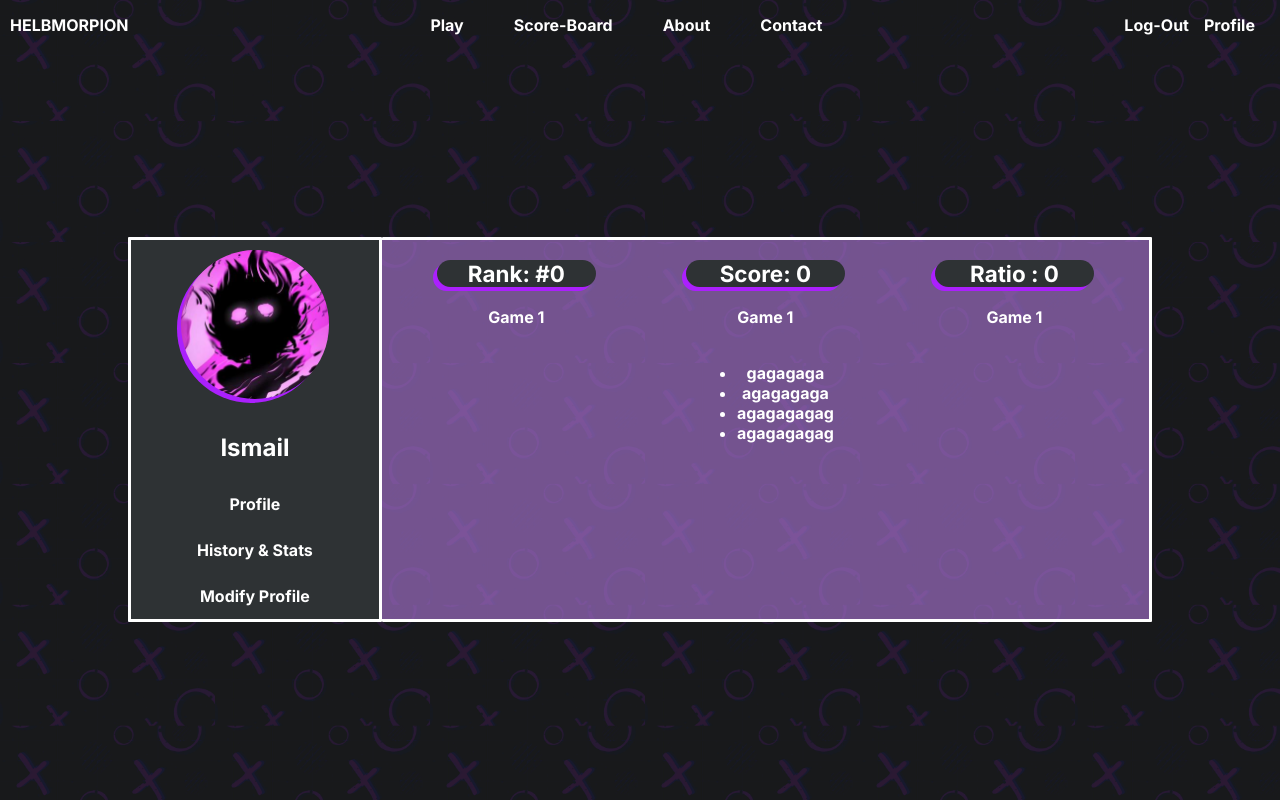
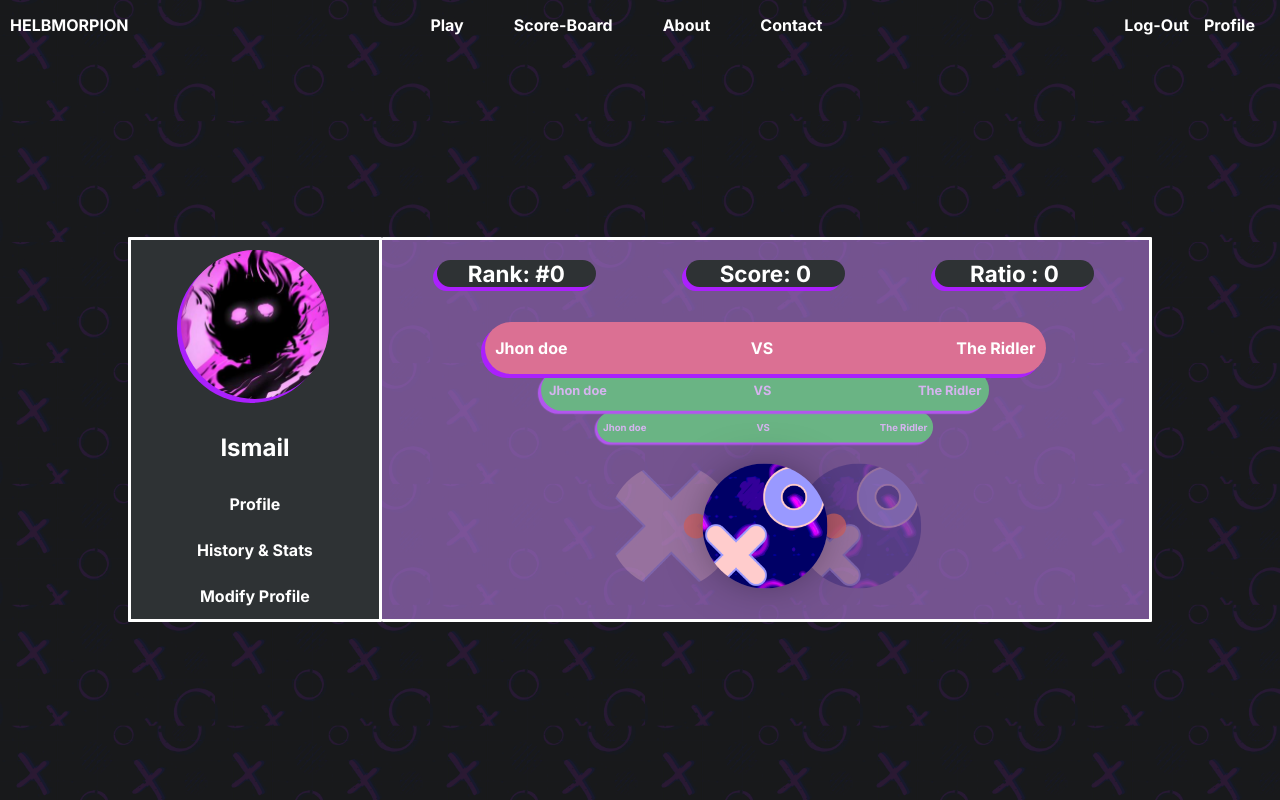
Before and after one commit to IsmailAzzouz/PROJETWEB, a Django app: page /profile/ in a window 1280 px wide. Run offline with Django 4.2, Linux system fonts and the light colour scheme; a user stored in the database is signed in; data comes from the database, SQL or seed files in the repository.

Commit message:
CSS PROFILE
ADD FINAL CSS TO THE PROFILE -> PROFILE SECTION

45% OF THE PROFILE HAS BEEN COMPLITED

THE CARROUSEL HAS BEEN ADDED

```diff
--- a/HelbMorpion/static/CSS/profile.css
+++ b/HelbMorpion/static/CSS/profile.css
@@ -12,7 +12,7 @@ body{
 .Global-Frame{
     display: flex;
     width: 80%;
-    height: 75%;
+    height: 85%;
     position: sticky;
     margin: auto;
     padding: 10px;
@@ -101,14 +101,7 @@ padding:10px;
     background-size: auto;
     filter: drop-shadow(-0.3vw  0.5vh 0px #ab20fd);
 }
-.LastGamePlayed{
-    display: flex;
-    flex-direction: row;
-text-align: center;
-padding:10px;
-    width: 100%;
-        justify-content: space-around;
-}
+
 .UserPreferedSymbol{
     display: flex;
     flex-direction: row;
@@ -117,3 +110,145 @@ padding:10px;
     width: 100%;
         justify-content: space-around;
 }
+/***************************************************/
+.LastGamePlayed{
+
+    display:flex;
+    flex-direction:column;
+    padding:10px;
+    margin:10px;
+    column-gap: 10px;
+    gap:10px;
+    width: 75%;
+    color:white;
+    }
+    .LastGamePlayed span{
+    padding:0px 10px 0px 10px;
+        margin: 5px 0px 5px 0px;
+    display:flex;
+    flex-direction:row;
+    justify-content:space-between;
+    border-radius:50px;
+    border-style:none;
+    border-color:transparent;
+    /*backdrop-filter: blur(10px);*/
+        color:white;
+         filter: drop-shadow(-0.3vw  0.5vh 0px #ab20fd);
+    }
+     .LastGamePlayed span:nth-child(2){
+   transform: scale(0.8);
+
+    margin-top:-25px;
+    position:relative;
+    z-index:-1;
+
+    }
+    .LastGamePlayed span:nth-child(3){
+   transform: scale(0.6);
+    margin-top:-30px;
+    position:relative;
+    z-index:-2;
+
+    }
+
+    #win{
+        background-color: #00ff00;
+    }
+    #loose{
+        background-color: palevioletred;
+    }
+
+
+    /*************************************************************/
+.UserPreferedSymbol{
+    height: fit-content;
+    width: fit-content;
+    transform: scale(50%);
+}
+.items {
+  position: absolute;
+top: 86px;
+  transform: translate(-50%, -50%);
+  user-select: none;
+}
+
+.items .item {
+
+  position: absolute;
+
+  transform: translate(-50%, -50%);
+  width: 250px;
+  height: 250px;
+  border-radius: 50%;
+  overflow: hidden;
+  transition: all 300ms ease-in-out;
+  z-index: -1;
+  opacity: 0;
+}
+
+.item img {
+  width: 100%;
+  height: 100%;
+  object-fit: cover;
+}
+
+.item.active {
+  opacity: 1;
+  z-index: 99;
+  box-shadow: 0px 0px 105px -35px rgba(0, 0, 0, 0.75);
+}
+
+.item.prev {
+  z-index: 2;
+  opacity: 0.25;
+  transform: translate(-125%, -50%);
+}
+
+.item.next {
+  z-index: 2;
+  opacity: 0.25;
+  transform: translate(25%, -50%);
+}
+
+.items .button-container {
+  position: absolute;
+  top: 50%;
+  left: 50%;
+  transform: translate(-50%, -50%);
+  width: 275px;
+  z-index: 3;
+}
+
+.button-container .button {
+  color: #fff;
+  font-size: 32px;
+  cursor: pointer;
+  position: relative;
+  opacity: 0.75;
+  transition: all 300ms ease-in-out;
+}
+
+.button-container .button:hover {
+  opacity: 1;
+}
+
+.button-container .button:before {
+  content: "";
+  position: absolute;
+  top: 50%;
+  left: 50%;
+  transform: translate(-50%, -50%);
+  width: 50px;
+  height: 50px;
+  background-color: rgb(208, 98, 98);
+  border-radius: 50%;
+  z-index: -99;
+}
+
+.button-container .button:nth-child(1) {
+  float: left;
+}
+
+.button-container .button:nth-child(2) {
+  float: right;
+}
--- a/users/templates/users/profile.html
+++ b/users/templates/users/profile.html
@@ -36,17 +36,32 @@
             </p>
           </article>
           <article class="LastGamePlayed">
-            <span>Game 1</span>
-            <span>Game 1</span>
-            <span>Game 1</span>
+             <span id="loose"><p>Jhon doe</p><p>VS</p><p>The Ridler</p></span>
+            <span id="win"><p>Jhon doe</p><p>VS</p><p>The Ridler</p></span>
+            <span id="win"><p>Jhon doe</p><p>VS</p><p>The Ridler</p></span>
           </article>
           <article class="UserPreferedSymbol">
-            <ul>
-              <li><i class="fa fa-heart"></i>gagagaga</li>
-              <li><i class="fa fa-star"></i>agagagaga</li>
-              <li><i class="fa fa-flag"></i>agagagagag</li>
-              <li><i class="fa fa-circle"></i>agagagagag</li>
-            </ul>
+            <div class="items">
+		<div class="item active">
+			<img src="/media/PlayersIcon/PASTEL/PASTELTHUMBNAIL.png">
+		</div>
+		<div class=" item next">
+			<img src="/media/PlayersIcon/PASTEL/PASTELTHUMBNAIL.png">
+		</div>
+		<div class="item">
+			<img src="/media/PlayersIcon/PASTEL/PASTELTHUMBNAIL.png">
+		</div>
+		<div class="item">
+			<img src="/media/PlayersIcon/PASTEL/PASTEL_CIRCLE_ICON.png">
+		</div>
+		<div class="item prev">
+			<img src="/media/PlayersIcon/PASTEL/PASTEL_X_ICON.png">
+		</div>
+		<div class="button-container">
+			<div class="button"><i class="fas fa-angle-left"></i></div>
+			<div class="button"><i class="fas fa-angle-right"></i></div>
+		</div>
+	</div>
           </article>
         </div>
         <div class="Stats" id="StatsHistory" style="display: none">
@@ -130,5 +145,46 @@ var links = document.querySelectorAll('.Right-navbarr a');
       ModifySection.style.display = "none";
       ProfileSection.style.display = "none";
     }
+
+    ////////////////////////////////////
+    const slider = document.querySelector(".items");
+		const slides = document.querySelectorAll(".item");
+		const button = document.querySelectorAll(".button");
+
+		let current = 0;
+		let prev = 4;
+		let next = 1;
+
+		for (let i = 0; i < button.length; i++) {
+			button[i].addEventListener("click", () => i == 0 ? gotoPrev() : gotoNext());
+		}
+
+		const gotoPrev = () => current > 0 ? gotoNum(current - 1) : gotoNum(slides.length - 1);
+
+		const gotoNext = () => current < 4 ? gotoNum(current + 1) : gotoNum(0);
+
+		const gotoNum = number => {
+			current = number;
+			prev = current - 1;
+			next = current + 1;
+
+			for (let i = 0; i < slides.length; i++) {
+				slides[i].classList.remove("active");
+				slides[i].classList.remove("prev");
+				slides[i].classList.remove("next");
+			}
+
+			if (next == 5) {
+				next = 0;
+			}
+
+			if (prev == -1) {
+				prev = 4;
+			}
+
+			slides[current].classList.add("active");
+			slides[prev].classList.add("prev");
+			slides[next].classList.add("next");
+		}
   </script>
 {% endblock %}
```
